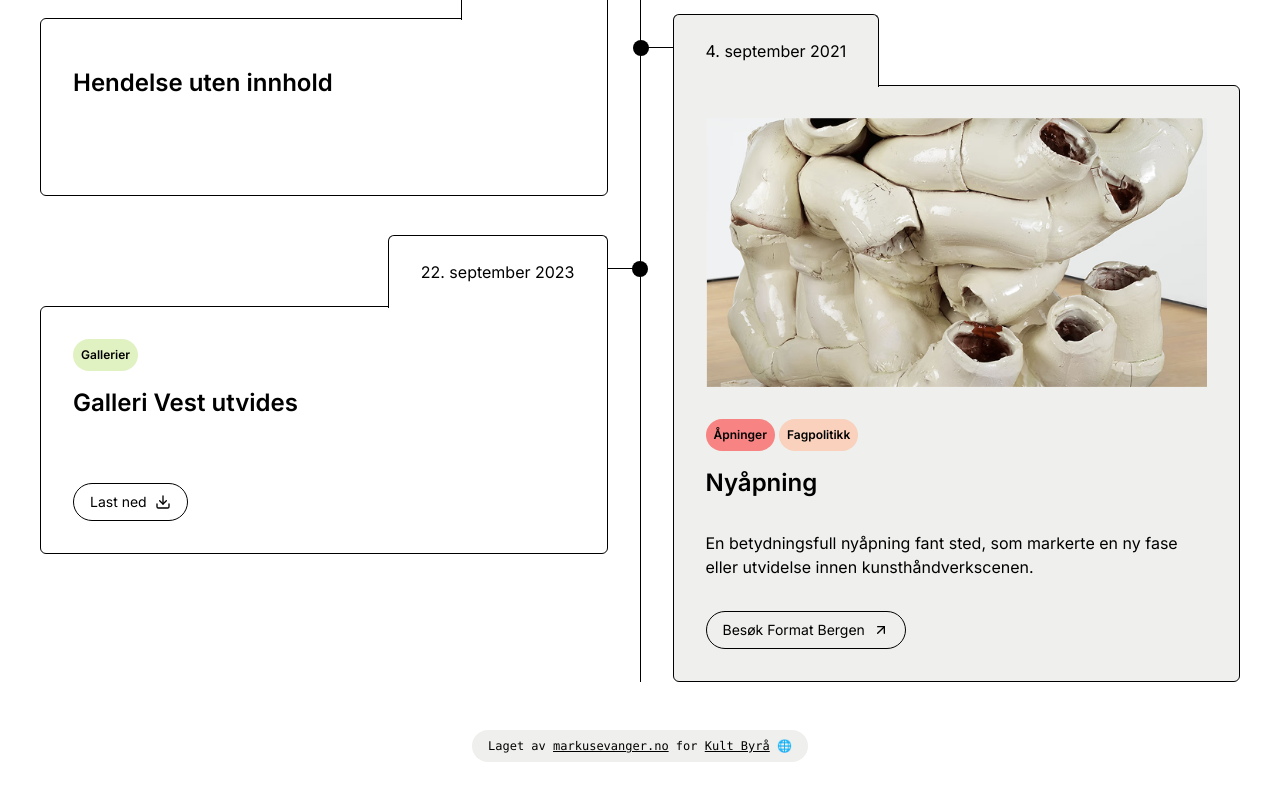
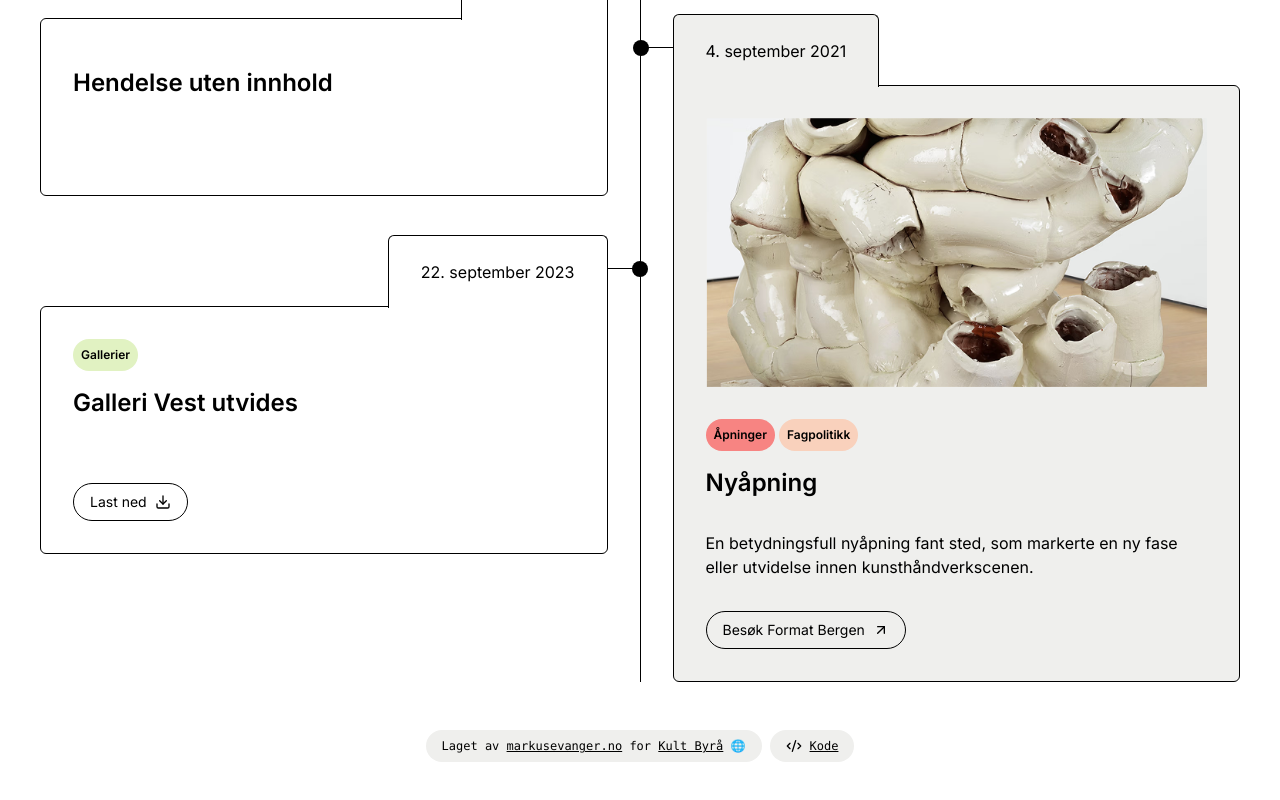
Before and after one commit to markusevanger/kult-byra-oppgave, a React (Vite) app: page / in a window 1280 px wide. Shown: the part 1851-2651 px from the top of the page. Built offline with nearby package versions, Linux system fonts and the light colour scheme.

Commit message:
add link to github

```diff
--- a/src/App.tsx
+++ b/src/App.tsx
@@ -1,8 +1,9 @@
 import TimelineItem from "./components/TimelineItem"
 import timelineData from "./content.json"
-import { Event } from "./components/types"
+import { Event } from "./components/Types"
 import { useEffect, useState } from "react";
 import { useMediaQuery } from "react-responsive";
+import { CodeXml } from "lucide-react";
 
 
 
@@ -132,8 +133,9 @@ function App() {
 
       </div>
 
-      <div className="w-full flex justify-center">
+      <div className="w-full flex justify-center gap-2">
         <p className="bg-highlightedCard px-4 py-2 rounded-full w-fit mt-12 text-center text-xs font-mono">Laget av <a className="underline" href="https://markusevanger.no" target="_blank">markusevanger.no</a> for <a href="https://kult.design" target="_blank" className="underline">Kult Byrå</a> 🌐</p>
+        <p className="flex gap-2 items-center bg-highlightedCard px-4 py-2 rounded-full w-fit mt-12 text-center text-xs font-mono"><CodeXml size={16} /><a className="underline" href="https://github.com/markusevanger/kult-byra-oppgave" target="_blank">Kode</a></p>
       </div>
     </div>
   )
--- a/src/components/TimelineItem.tsx
+++ b/src/components/TimelineItem.tsx
@@ -1,5 +1,5 @@
 import { ArrowUpRight, Download } from "lucide-react";
-import { Event, Attachment } from "./types";
+import { Event, Attachment } from "./Types";
 
 export default function TimelineItem({ event, datePlacement, className }: { event: Event; datePlacement: "left" | "right", className: string }) {
 
```
